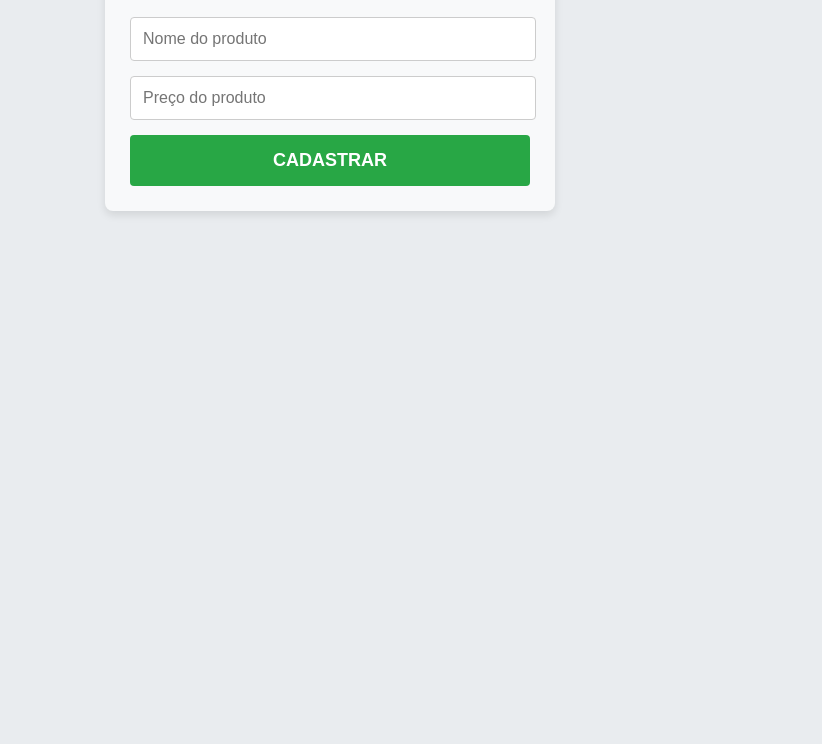
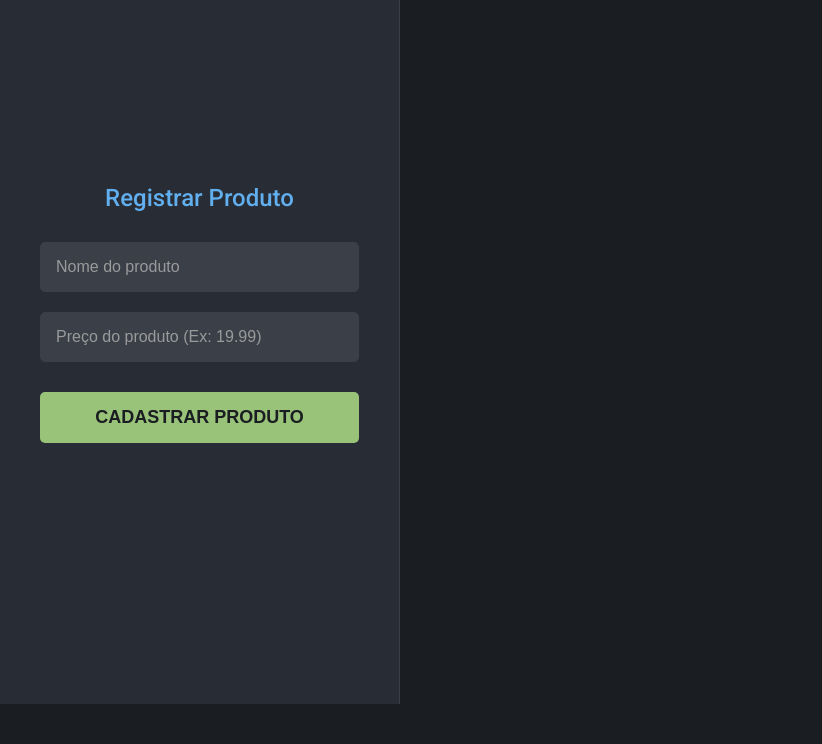
Before and after one commit to Tomate3181/arquitetura-MVC-js, a plain HTML site: page index.html in a window 1280 px wide. Shown: the part 96-840 px from the top of the page, without its empty margins (0-822 px from the left). After the commit the page ends 800 px from the top, so only its background shows below. Drawn offline with Linux system fonts and the light colour scheme.

Commit message:
Novo layout para a pagina

```diff
--- a/index.html
+++ b/index.html
@@ -3,19 +3,26 @@
   <head>
     <meta charset="UTF-8" />
     <meta name="viewport" content="width=device-width, initial-scale=1.0" />
-    <title>Desafio 2</title>
+    <title>Desafio 2 - PDV</title>
     <link rel="stylesheet" href="style.css" />
   </head>
   <body>
     <form id="form-produtos">
-      <h2>Cadastro de Produtos</h2>
+      <h2>Registrar Produto</h2>
       <input type="text" id="nome-produto" placeholder="Nome do produto" />
-      <input type="text" id="preco-produto" placeholder="Preço do produto" />
+      <input
+        type="text"
+        id="preco-produto"
+        placeholder="Preço do produto (Ex: 19.99)"
+      />
 
-      <button type="submit" id="botao-submit">Cadastrar</button>
+      <button type="submit" id="botao-submit">Cadastrar Produto</button>
     </form>
 
-    <ul id="lista-produtos"></ul>
+    <main id="area-principal">
+      <h1>Produtos Cadastrados</h1>
+      <ul id="lista-produtos"></ul>
+    </main>
 
     <script src="view.js"></script>
     <script src="model.js"></script>
--- a/style.css
+++ b/style.css
@@ -1,107 +1,142 @@
-@import url("https://fonts.googleapis.com/css2?family=Roboto:wght@400;700&display=swap");
+@import url("https://fonts.googleapis.com/css2?family=Roboto:wght@400;500;700&display=swap");
 
 :root {
-  --primary-color: #007bff; /* Azul vibrante para botões e destaques */
-  --secondary-color: #f8f9fa; /* Fundo claro para a área principal */
-  --background-color: #e9ecef; /* Cor de fundo geral, um cinza claro */
-  --text-color: #333; /* Cor do texto principal */
-  --border-color: #ccc; /* Cor das bordas */
-  --success-color: #28a745; /* Verde para ações de sucesso */
-  --danger-color: #dc3545; /* Vermelho para alertas ou botões de exclusão */
+  /* Paleta de Cores - Tema Dark */
+  --background-dark: #1a1d21; /* Fundo principal, quase preto */
+  --background-panel: #282c34; /* Fundo do painel lateral e dos cards */
+  --text-primary: #e6e6e6; /* Texto principal, branco suave */
+  --text-secondary: #9a9a9a; /* Texto secundário, para placeholders */
+  --border-color: #3a3f48; /* Cor das bordas */
+  --accent-color: #61afef; /* Azul para destaques e preços */
+  --success-color: #98c379; /* Verde para o botão de sucesso */
+  --success-hover: #a6d087;
+}
+
+* {
+  box-sizing: border-box;
 }
 
 body {
   font-family: "Roboto", sans-serif;
-  background-color: var(--background-color);
-  color: var(--text-color);
+  background-color: var(--background-dark);
+  color: var(--text-primary);
   margin: 0;
-  padding: 20px;
-  display: flex;
-  justify-content: center;
-  align-items: flex-start;
-  min-height: 100vh;
+  overflow-x: hidden; /* Evita a barra de rolagem horizontal */
 }
 
+/* --- Painel Fixo do Formulário (Esquerda) --- */
 #form-produtos {
-  background-color: var(--secondary-color);
-  padding: 25px;
-  border-radius: 8px;
-  box-shadow: 0 4px 8px rgba(0, 0, 0, 0.1);
-  width: 100%;
-  max-width: 400px;
-  margin-right: 20px;
+  position: fixed; /* Deixa o painel fixo na tela */
+  top: 0;
+  left: 0;
+  width: 400px; /* Largura do painel */
+  height: 100vh; /* Ocupa 100% da altura da tela */
+  background-color: var(--background-panel);
+  border-right: 1px solid var(--border-color);
+  padding: 30px 40px;
+
+  /* Centraliza o conteúdo do formulário verticalmente */
+  display: flex;
+  flex-direction: column;
+  justify-content: center;
 }
 
 #form-produtos h2 {
   text-align: center;
-  color: var(--primary-color);
-  margin-bottom: 20px;
+  color: var(--accent-color);
+  margin-bottom: 30px;
+  font-weight: 500;
 }
 
 #form-produtos input[type="text"] {
-  width: calc(100% - 20px);
-  padding: 12px;
-  margin-bottom: 15px;
+  width: 100%;
+  padding: 15px;
+  margin-bottom: 20px;
   border: 1px solid var(--border-color);
-  border-radius: 4px;
+  background-color: #3a3f48;
+  color: var(--text-primary);
+  border-radius: 5px;
   font-size: 16px;
-  transition: border-color 0.3s;
+  transition: border-color 0.3s, box-shadow 0.3s;
+}
+
+#form-produtos input[type="text"]::placeholder {
+  color: var(--text-secondary);
 }
 
 #form-produtos input[type="text"]:focus {
   outline: none;
-  border-color: var(--primary-color);
+  border-color: var(--accent-color);
+  box-shadow: 0 0 0 3px rgba(97, 175, 239, 0.2);
 }
 
 #botao-submit {
   width: 100%;
   padding: 15px;
   background-color: var(--success-color);
-  color: white;
+  color: #1a1d21;
   border: none;
-  border-radius: 4px;
+  border-radius: 5px;
   font-size: 18px;
   font-weight: bold;
   cursor: pointer;
   transition: background-color 0.3s;
   text-transform: uppercase;
+  margin-top: 10px;
 }
 
 #botao-submit:hover {
-  background-color: #218838;
+  background-color: var(--success-hover);
+}
+
+/* --- Área Principal com a Lista (Direita) --- */
+#area-principal {
+  margin-left: 400px; /* IMPORTANTE: Mesma largura do formulário para não ficar embaixo dele */
+  padding: 40px;
+}
+
+#area-principal h1 {
+  border-bottom: 2px solid var(--accent-color);
+  padding-bottom: 10px;
+  margin-top: 0;
 }
 
 #lista-produtos {
   list-style-type: none;
   padding: 0;
-  background-color: #fff;
-  border-radius: 8px;
-  box-shadow: 0 4px 8px rgba(0, 0, 0, 0.1);
-  width: 100%;
-  max-width: 600px;
+  display: grid; /* Layout em grid para os cards */
+  grid-template-columns: repeat(auto-fill, minmax(280px, 1fr));
+  gap: 20px;
 }
 
 #lista-produtos li {
-  padding: 15px 20px;
-  border-bottom: 1px solid var(--border-color);
+  background-color: var(--background-panel);
+  padding: 20px;
+  border: 1px solid var(--border-color);
+  border-radius: 8px;
   display: flex;
   justify-content: space-between;
   align-items: center;
   font-size: 16px;
+  box-shadow: 0 2px 5px rgba(0, 0, 0, 0.2);
+  transition: transform 0.2s, box-shadow 0.2s;
 }
 
-#lista-produtos li:last-child {
-  border-bottom: none;
+#lista-produtos li:hover {
+  transform: translateY(-5px);
+  box-shadow: 0 4px 10px rgba(0, 0, 0, 0.3);
 }
 
 #lista-produtos li .produto-nome {
-  font-weight: bold;
+  font-weight: 500;
+  margin-right: 15px;
 }
 
 #lista-produtos li .produto-preco {
-  background-color: var(--primary-color);
-  color: white;
-  padding: 5px 10px;
-  border-radius: 12px;
+  background-color: var(--accent-color);
+  color: var(--background-dark);
+  padding: 5px 12px;
+  border-radius: 15px;
   font-weight: bold;
+  white-space: nowrap; /* Evita que o preço quebre a linha */
 }
```
